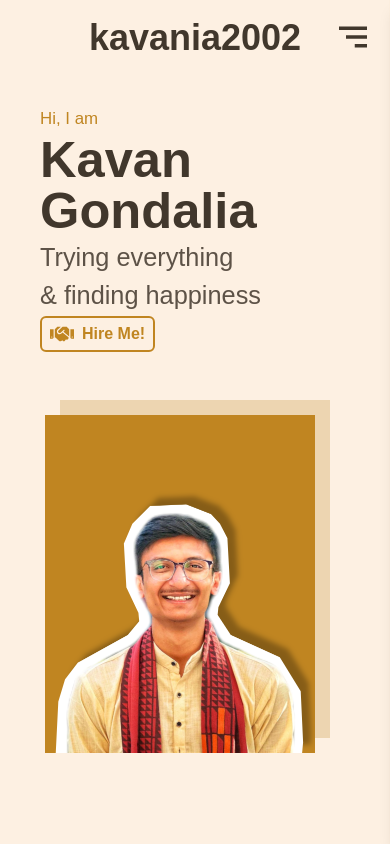
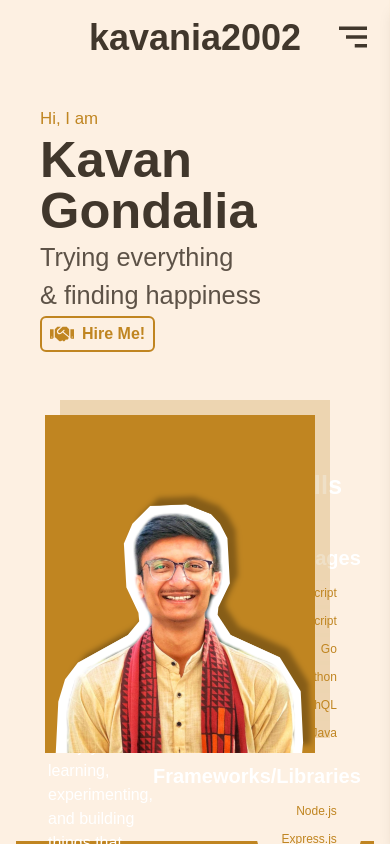
Before and after one commit to kavania2002/simple-portfolio, a React (Vite) app: page / in a window 390 px wide. Built offline with nearby package versions, Linux system fonts and the light colour scheme; a web font is replaced by a local one.

Commit message:
feat: ✨ add about me section for tablet and large screens

```diff
--- /dev/null
+++ b/src/constants/skills.ts
@@ -0,0 +1,39 @@
+export const SKILLS = [
+  {
+    type: "Languages",
+    list: [
+      "Typescript",
+      "Javascript",
+      "C++",
+      "Go",
+      "Python",
+      "GraphQL",
+      "Dart",
+      "Java",
+    ],
+  },
+  {
+    type: "Frameworks/Libraries",
+    list: [
+      "Node.js",
+      "Express.js",
+      "FastAPI",
+      "Flutter",
+      "React.js",
+      "Next.js",
+    ],
+  },
+  {
+    type: "Tools/Technologies",
+    list: [
+      "Git",
+      "MongoDB",
+      "PostgreSQL",
+      "Docker",
+      "Redis",
+      "MySQL",
+      "AWS",
+      "Nginx",
+    ],
+  },
+];
--- a/src/sections/AboutMe.tsx
+++ b/src/sections/AboutMe.tsx
@@ -1,10 +1,63 @@
 import Divider from "../components/Divider";
+import { SKILLS } from "../constants/skills";
 
 const AboutMe = () => {
   return (
-    <div className="h-screen w-full py-4 md:py-10 flex flex-col justify-center gap-y-4 md:gap-y-8">
+    <div className="h-screen w-full py-4 md:py-8 flex flex-col justify-center gap-y-4 md:gap-y-8">
       <Divider />
-      <div className="h-full mx-2 md:mx-8 bg-secondary rounded-2xl md:rounded-[48px]"></div>
+      <div className="h-full mx-2 md:mx-6 bg-secondary rounded-2xl md:rounded-[48px]">
+        <div className="h-full flex flex-col gap-y-10 justify-center px-10 md:px-24 lg:px-30 xl:px-44 2xl:px-64 py-2">
+          <div className="w-full flex items-center justify-between text-[3vh] leading-[4vh] md:leading-tight md:text-xl lg:text-3xl xl:text-4xl font-bold text-white">
+            <p className="">About Me</p>
+            <p className="">Skills</p>
+          </div>
+
+          <div className="w-full flex items-center">
+            <div className="h-full flex-1 flex flex-col justify-start gap-y-4 text-[16px] xl:text-[16px] 2xl:text-[24px] text-white">
+              <p>
+                I'm an explorer at heart, constantly seeking new
+                challenges—whether in life or in code. I find joy in learning,
+                experimenting, and building things that push the boundaries of
+                creativity and logic.
+              </p>
+              <p>
+                As a backend-focused full-stack developer, I thrive on solving
+                complex problems and optimizing systems for efficiency. My
+                fascination with software began in school, and since then,
+                computers have been an inseparable part of my journey.
+              </p>
+              <p>
+                Beyond just writing code, I enjoy understanding the "why" behind
+                problems, breaking them down, and crafting elegant, scalable
+                solutions. When I step away from my screen, I find peace in
+                jogging with music on, letting my mind wander as I recharge for
+                the next challenge.
+              </p>
+            </div>
+
+            <div className="h-full flex-1 flex flex-col gap-y-4 text-white justify-start items-end">
+              {SKILLS.map((skills, index) => (
+                <div
+                  key={index}
+                  className="flex flex-col gap-y-2 items-end w-3/4">
+                  <p className="text-[20px] xl:text-[24px] 2xl:text-[28px] font-bold">
+                    {skills.type}
+                  </p>
+                  <div className="flex flex-wrap text-right justify-end gap-x-1 gap-y-1 text-xs 2xl:text-sm">
+                    {skills.list.map((skill, index) => (
+                      <p
+                        className="bg-primary rounded-full text-secondary px-6 py-1"
+                        key={index}>
+                        {skill}
+                      </p>
+                    ))}
+                  </div>
+                </div>
+              ))}
+            </div>
+          </div>
+        </div>
+      </div>
       <Divider />
     </div>
   );
```
